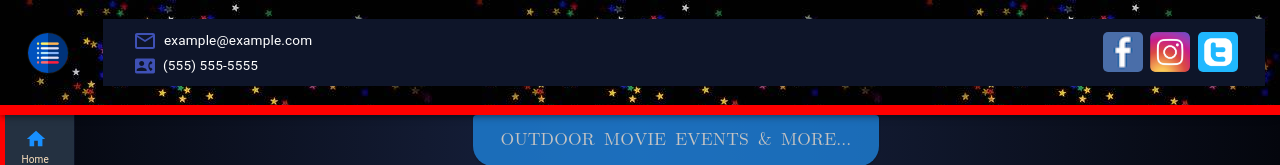
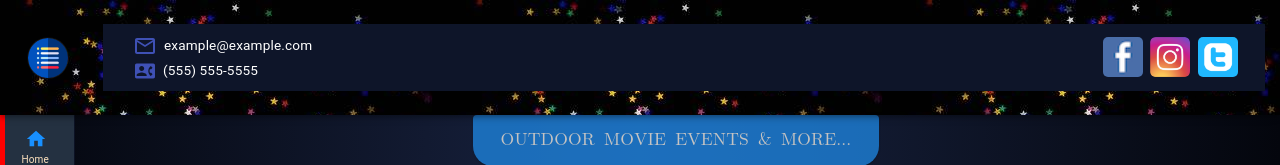
Before and after one commit to ratta2ii/movie_night_app, a React (Create React App) app: page /#/ in a window 1280 px wide. Shown: the top 165 px of the page. Built offline with nearby package versions, Linux system fonts and the light colour scheme.

Commit message:
Remove the red border bottom on the toolbar

```diff
--- a/src/Components/Navigation/NavigationStyles.js
+++ b/src/Components/Navigation/NavigationStyles.js
@@ -30,7 +30,7 @@ export const useStyles = makeStyles((theme) => ({
     },
     toolBar: {
         height: '115px',
-        borderBottom: '10px solid red',
+        // borderBottom: '10px solid red',
         padding: 15
     },
     toolBarContent: {
```
